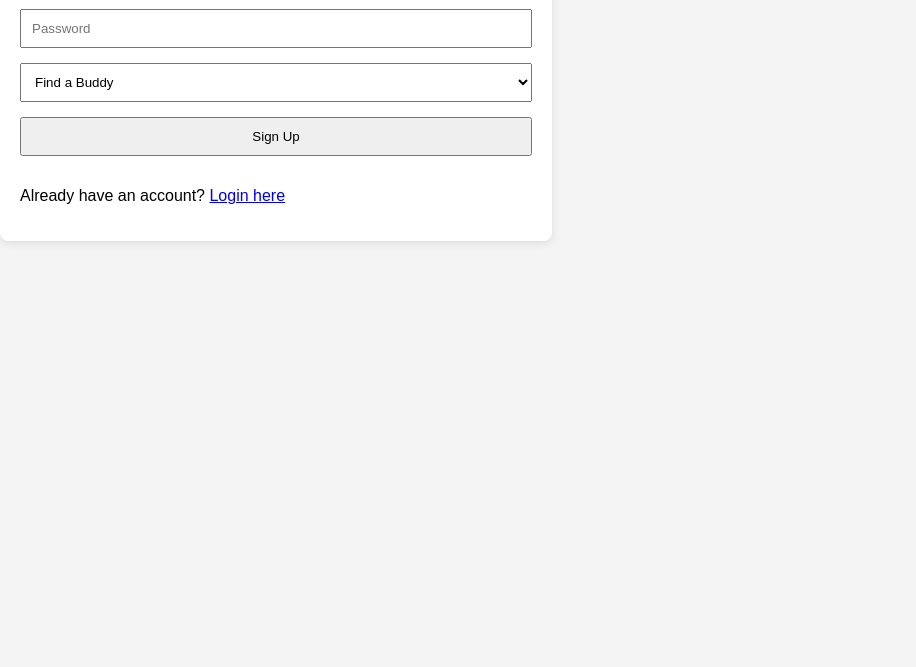
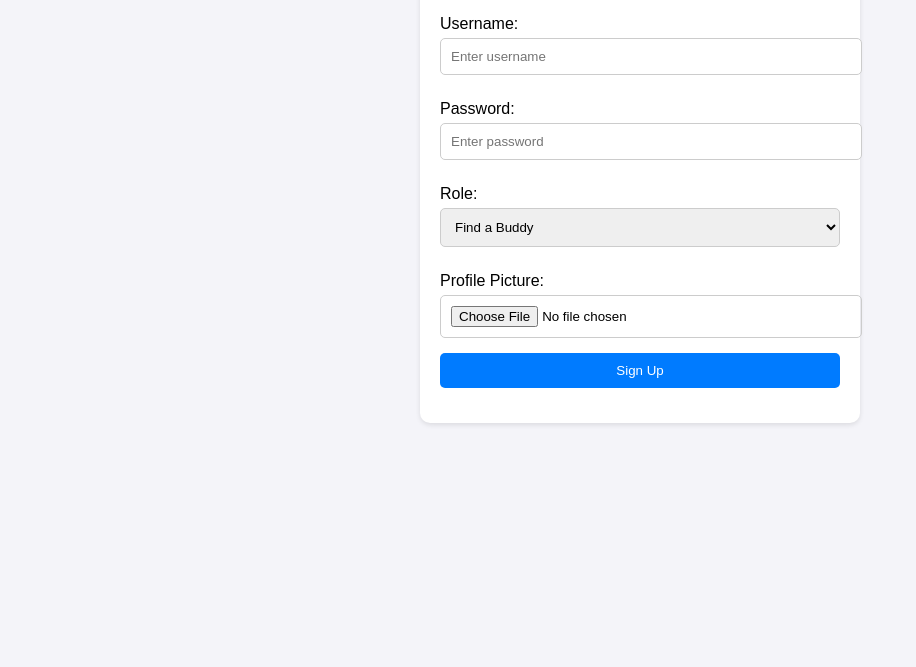
Before and after one commit to AnshuIITR44/FitKnight-, a website: page frontend/signup.html in a window 1280 px wide. Shown: the part 133-800 px from the top of the page, without its empty margins (0-916 px from the left). Drawn offline with Linux system fonts and the light colour scheme.

Commit message:
Update signup.html

```diff
--- a/frontend/signup.html
+++ b/frontend/signup.html
@@ -5,24 +5,73 @@
   <meta name="viewport" content="width=device-width, initial-scale=1.0">
   <title>Signup</title>
   <link rel="stylesheet" href="styles.css">
+  <style>
+    body {
+      font-family: Arial, sans-serif;
+      background: #f4f4f9;
+    }
+
+    .container {
+      max-width: 400px;
+      margin: 50px auto;
+      padding: 20px;
+      background: white;
+      border-radius: 10px;
+      box-shadow: 0 2px 5px rgba(0, 0, 0, 0.1);
+    }
+
+    h2 {
+      text-align: center;
+      color: #333;
+    }
+
+    label {
+      display: block;
+      margin: 10px 0 5px;
+    }
+
+    input, select, button {
+      width: 100%;
+      padding: 10px;
+      margin-bottom: 10px;
+      border: 1px solid #ccc;
+      border-radius: 5px;
+    }
+
+    button {
+      background-color: #007bff;
+      color: white;
+      border: none;
+    }
+
+    button:hover {
+      background-color: #0056b3;
+    }
+  </style>
 </head>
 <body>
-  <section>
+  <div class="container">
     <h2>Signup</h2>
     <form id="signup-form">
-      <input type="text" id="signup-username" placeholder="Username" required>
-      <input type="password" id="signup-password" placeholder="Password" required>
+      <label for="signup-username">Username:</label>
+      <input type="text" id="signup-username" placeholder="Enter username" required>
+
+      <label for="signup-password">Password:</label>
+      <input type="password" id="signup-password" placeholder="Enter password" required>
+
+      <label for="signup-role">Role:</label>
       <select id="signup-role" required>
         <option value="buddy">Find a Buddy</option>
         <option value="organizer">Create a Group</option>
       </select>
+
+      <label for="signup-profile-picture">Profile Picture:</label>
+      <input type="file" id="signup-profile-picture" accept="image/*">
+
       <button type="submit">Sign Up</button>
     </form>
-    <p>
-      Already have an account?
-      <a href="index.html" id="login-link">Login here</a>
-    </p>
-  </section>
+  </div>
+
   <script>
     document.getElementById("signup-form").addEventListener("submit", async (e) => {
       e.preventDefault();
@@ -30,21 +79,25 @@
       const username = document.getElementById("signup-username").value;
       const password = document.getElementById("signup-password").value;
       const role = document.getElementById("signup-role").value;
+      const profilePicture = document.getElementById("signup-profile-picture").files[0];
+
+      const formData = new FormData();
+      formData.append("username", username);
+      formData.append("password", password);
+      formData.append("role", role);
+      if (profilePicture) {
+        formData.append("profilePicture", profilePicture);
+      }
 
       const response = await fetch("https://fitknight-01ae.onrender.com/auth/signup", {
         method: "POST",
-        headers: { "Content-Type": "application/json" },
-        body: JSON.stringify({ username, password, role }),
+        body: formData,
       });
 
       const data = await response.json();
       if (data.success) {
         alert(data.message);
-        if (role === "organizer") {
-          window.location.href = "group.html"; // Redirect to group creation page
-        } else {
-          window.location.href = "dashboard.html"; // Redirect to dashboard
-        }
+        window.location.href = "profile.html";
       } else {
         alert(data.message);
       }
```
